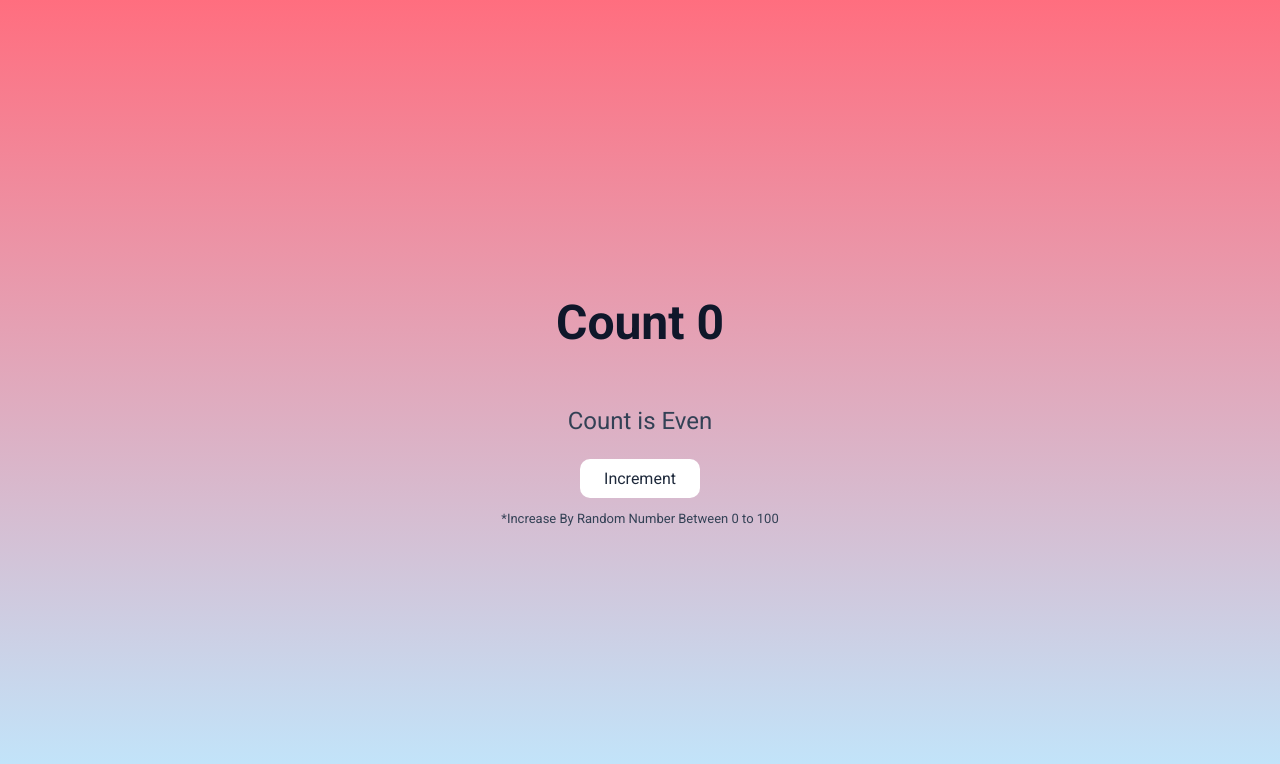
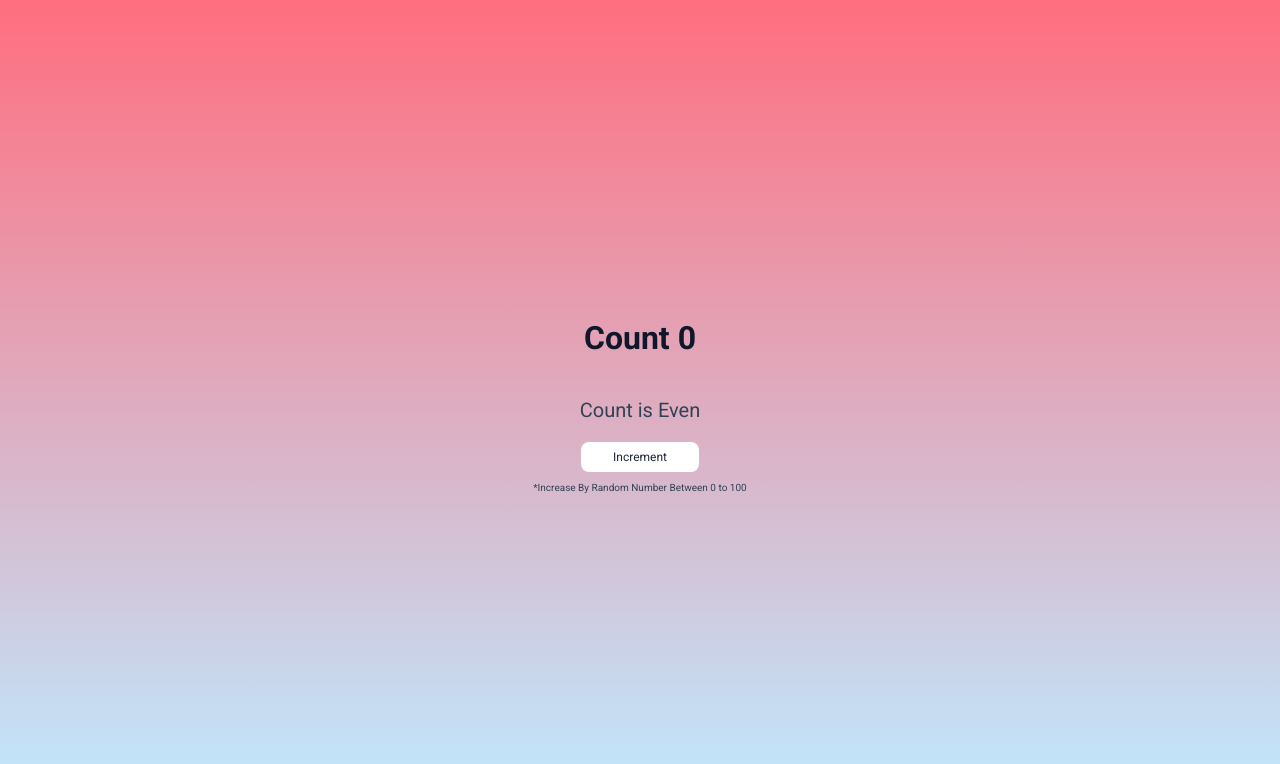
Before and after one commit to vineethsankre/React-EvenOrOdd, a React (Create React App) app: page / in a window 1280 px wide. Shown: the top 764 px of the page. Built offline with nearby package versions, Linux system fonts and the light colour scheme; a web font is replaced by a local one.

Commit message:
Update index.css

```diff
--- a/src/components/EvenOddApp/index.css
+++ b/src/components/EvenOddApp/index.css
@@ -9,27 +9,27 @@
 }
 .count-heading {
   color: #0f172a;
-  font-size: 48px;
+  font-size: 32px;
   font-family: 'Roboto';
   font-weight: 700;
 }
 .count-verdict {
   color: #334155;
-  font-size: 24px;
+  font-size: 20px;
   font-family: 'Roboto';
 }
 .increment-btn {
   background-color: #fff;
   color: #1e293b;
-  font-size: 16px;
+  font-size: 12px;
   font-family: 'Roboto';
   border: none;
-  border-radius: 10px;
-  padding: 10px 24px;
+  border-radius: 8px;
+  padding: 8px 32px;
   outline: none;
 }
 .note {
   color: #334155;
-  font-size: 13px;
+  font-size: 10px;
   font-family: 'Roboto';
 }
```
